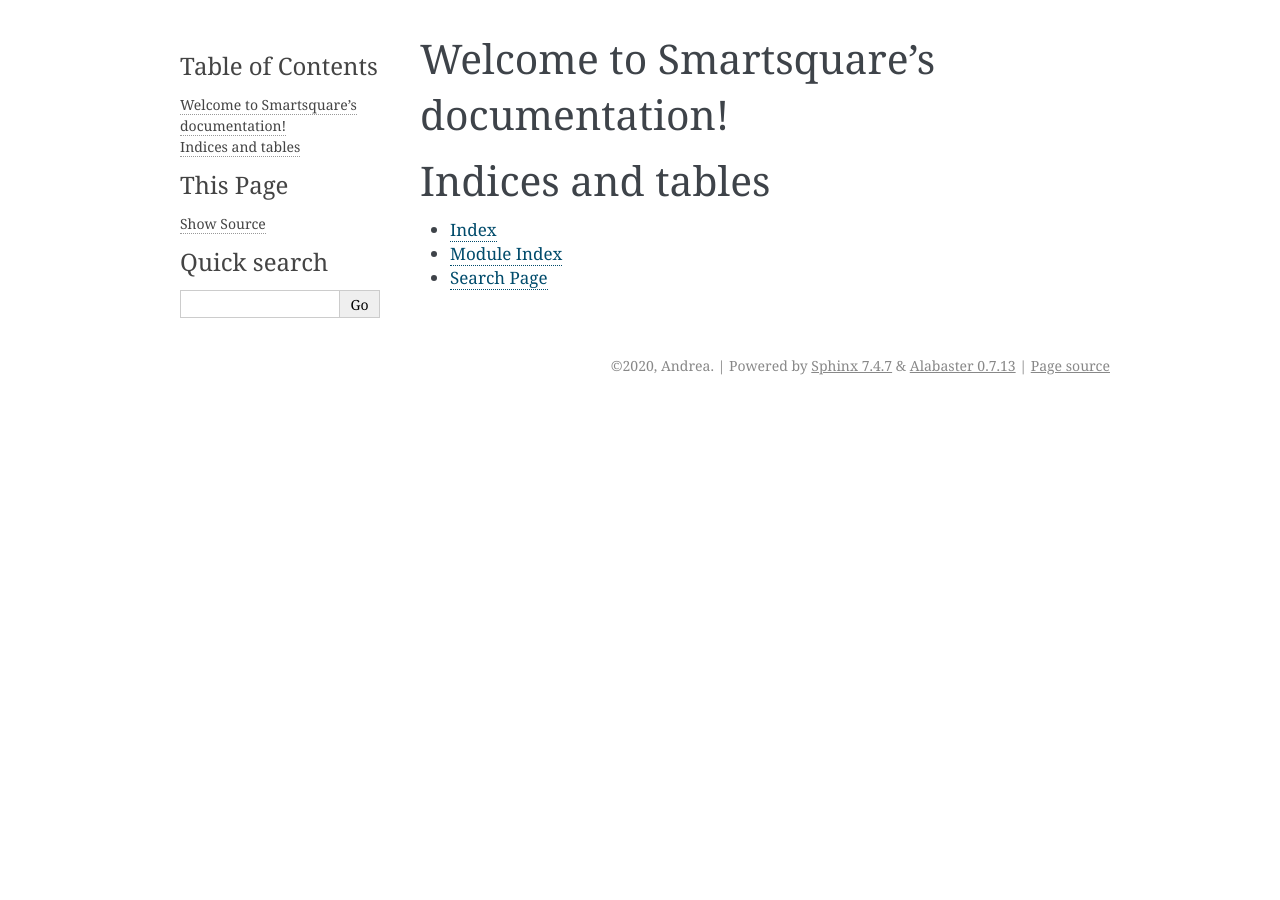
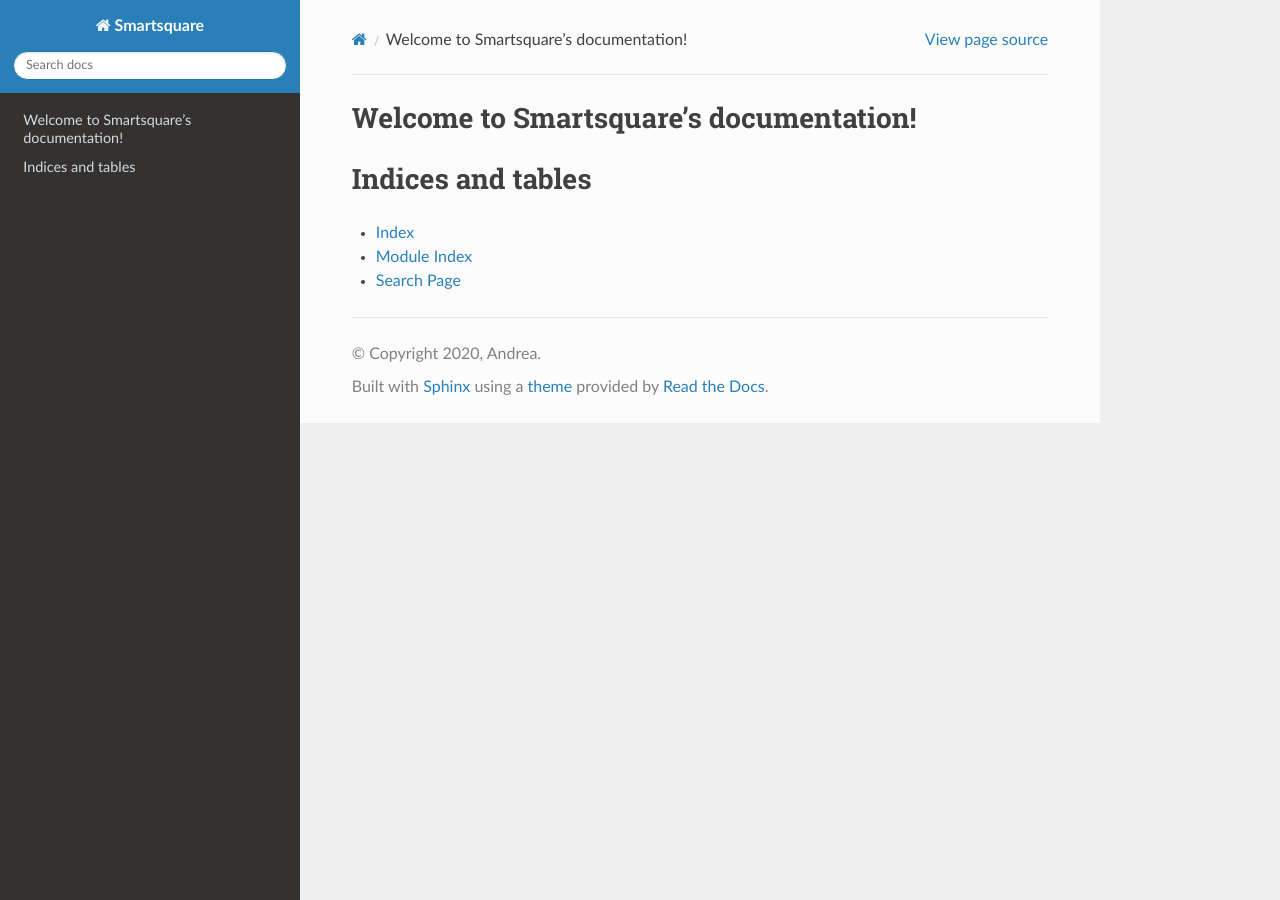
Before and after one commit to andreorto98/smartsquare, a Sphinx documentation site: the page built from docs/index.rst, in a window 1280 px wide. Built offline with Sphinx 7.4.7 and the Read the Docs theme 2.0.0, drawn with Linux system fonts in a browser that asks for light colours.

Commit message:
changed html theme

```diff
--- a/docs/conf.py
+++ b/docs/conf.py
@@ -52,7 +52,13 @@ exclude_patterns = ['_build', 'Thumbs.db', '.DS_Store']
 # The theme to use for HTML and HTML Help pages.  See the documentation for
 # a list of builtin themes.
 #
-html_theme = 'alabaster'
+#html_theme = 'alabaster'
+
+html_theme = 'sphinx_rtd_theme'
+html_theme_options = {
+    'display_version': True
+    }
+
 
 # Add any paths that contain custom static files (such as style sheets) here,
 # relative to this directory. They are copied after the builtin static files,
```
